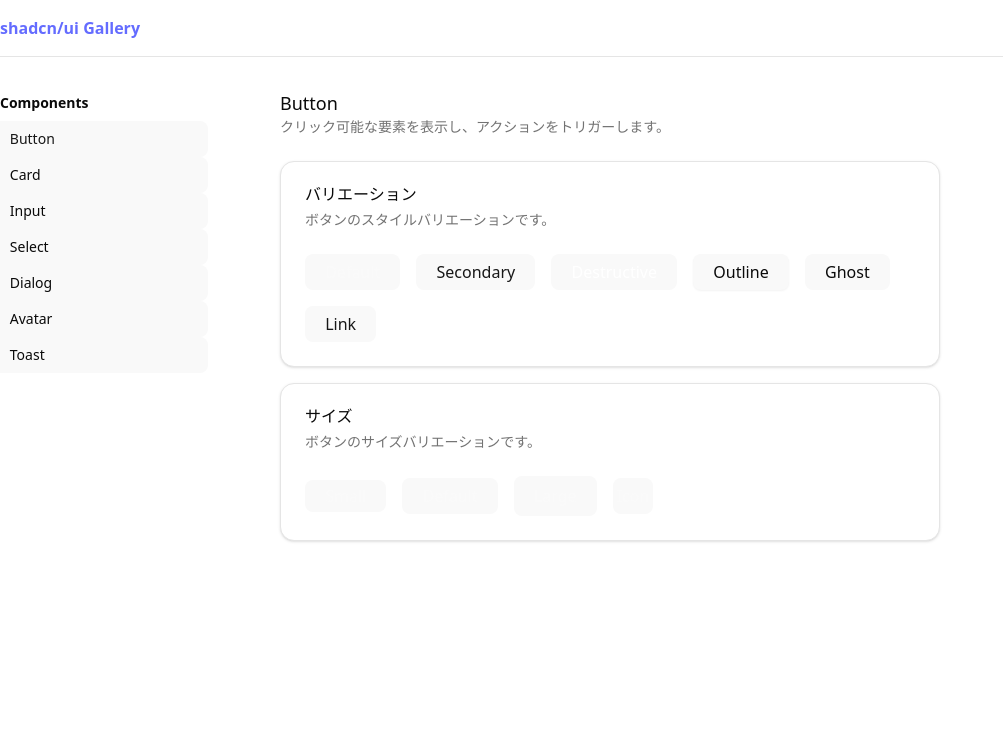
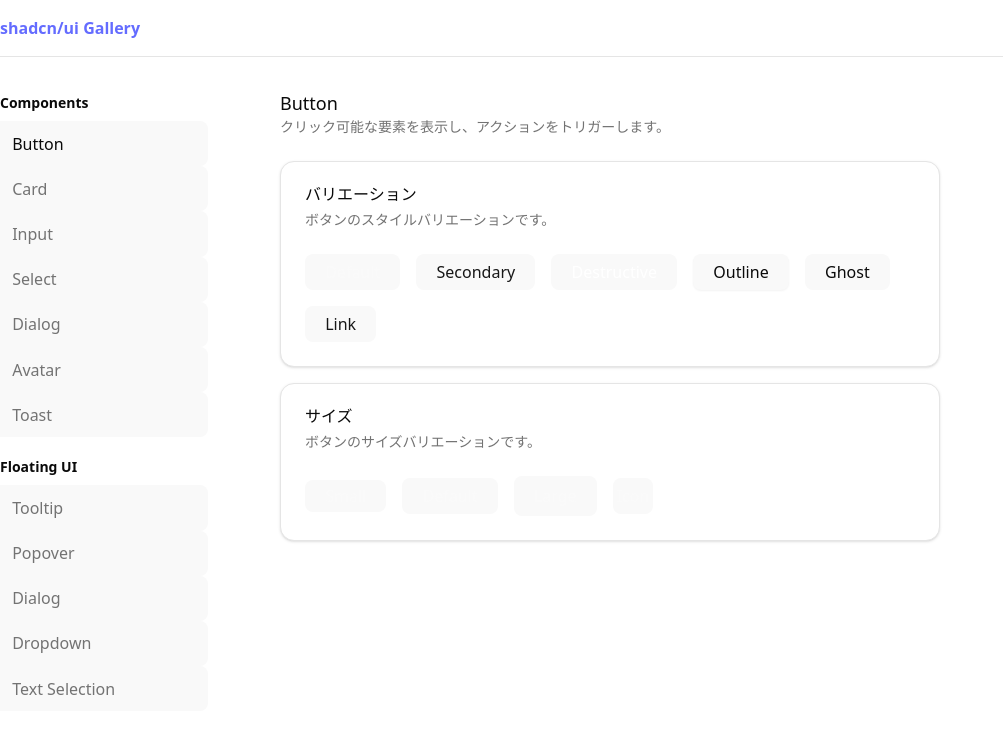
Before and after one commit to yukihito-jokyu/chat-branch, a React (Vite) app in the folder dev/frontend/: page / in a window 1280 px wide. Shown: the top 734 px of the page, without its empty margins (0-1003 px from the left). Built offline with nearby package versions, Linux system fonts and the light colour scheme.

Commit message:
✨ サイドバーにFloating UIのデモを追加
サイドバーのナビゲーションを更新し、Floating UIの各コンポーネントのデモページへのリンクを追加しました。
また、コンポーネントのリストをグループ化し、UIを改善しました。

```diff
--- a/dev/frontend/src/App.tsx
+++ b/dev/frontend/src/App.tsx
@@ -9,6 +9,11 @@ import { DialogDemo } from "@/components/features/DialogDemo";
 import { AvatarDemo } from "@/components/features/AvatarDemo";
 import { SonnerDemo } from "@/components/features/SonnerDemo";
 import { Toaster } from "@/components/ui/sonner";
+import { TooltipDemo } from "@/components/demo/TooltipDemo";
+import { PopoverDemo } from "@/components/demo/PopoverDemo";
+import { DialogDemo as FloatingDialogDemo } from "@/components/demo/DialogDemo";
+import { DropdownMenuDemo } from "@/components/demo/DropdownMenuDemo";
+import { TextSelectionPopupDemo } from "@/components/demo/TextSelectionPopupDemo";
 
 function App() {
   const [currentView, setCurrentView] = useState("button");
@@ -29,6 +34,16 @@ function App() {
         return <AvatarDemo />;
       case "toast":
         return <SonnerDemo />;
+      case "tooltip":
+        return <TooltipDemo />;
+      case "popover":
+        return <PopoverDemo />;
+      case "floating-dialog":
+        return <FloatingDialogDemo />;
+      case "dropdown":
+        return <DropdownMenuDemo />;
+      case "text-selection":
+        return <TextSelectionPopupDemo />;
       default:
         return <ButtonDemo />;
     }
--- a/dev/frontend/src/components/layout/Sidebar.tsx
+++ b/dev/frontend/src/components/layout/Sidebar.tsx
@@ -1,19 +1,34 @@
-import { Button } from "@/components/ui/button";
 import { ScrollArea } from "@/components/ui/scroll-area";
+import { cn } from "@/lib/utils";
 
 interface SidebarProps {
   currentView: string;
   onNavigate: (view: string) => void;
 }
 
-const components = [
-  { name: "Button", id: "button" },
-  { name: "Card", id: "card" },
-  { name: "Input", id: "input" },
-  { name: "Select", id: "select" },
-  { name: "Dialog", id: "dialog" },
-  { name: "Avatar", id: "avatar" },
-  { name: "Toast", id: "toast" },
+const sidebarNavItems = [
+  {
+    title: "Components",
+    items: [
+      { id: "button", label: "Button" },
+      { id: "card", label: "Card" },
+      { id: "input", label: "Input" },
+      { id: "select", label: "Select" },
+      { id: "dialog", label: "Dialog" },
+      { id: "avatar", label: "Avatar" },
+      { id: "toast", label: "Toast" },
+    ],
+  },
+  {
+    title: "Floating UI",
+    items: [
+      { id: "tooltip", label: "Tooltip" },
+      { id: "popover", label: "Popover" },
+      { id: "floating-dialog", label: "Dialog" },
+      { id: "dropdown", label: "Dropdown" },
+      { id: "text-selection", label: "Text Selection" },
+    ],
+  },
 ];
 
 export function Sidebar({ currentView, onNavigate }: SidebarProps) {
@@ -21,23 +36,27 @@ export function Sidebar({ currentView, onNavigate }: SidebarProps) {
     <aside className="fixed top-14 z-30 -ml-2 hidden h-[calc(100vh-3.5rem)] w-full shrink-0 md:sticky md:block">
       <ScrollArea className="h-full py-6 pr-6 lg:py-8">
         <div className="w-full">
-          <div className="mb-4">
-            <h4 className="mb-1 rounded-md px-2 py-1 text-sm font-semibold">
-              Components
-            </h4>
-            <div className="grid grid-flow-row auto-rows-max text-sm">
-              {components.map((item) => (
-                <Button
+          {sidebarNavItems.map((group, index) => (
+            <div key={index} className="pb-4">
+              <h4 className="mb-1 rounded-md px-2 py-1 text-sm font-semibold">
+                {group.title}
+              </h4>
+              {group.items.map((item) => (
+                <button
                   key={item.id}
-                  variant={currentView === item.id ? "secondary" : "ghost"}
-                  className="w-full justify-start font-normal"
                   onClick={() => onNavigate(item.id)}
+                  className={cn(
+                    "group flex w-full items-center rounded-md border border-transparent px-2 py-1 hover:underline",
+                    currentView === item.id
+                      ? "font-medium text-foreground"
+                      : "text-muted-foreground"
+                  )}
                 >
-                  {item.name}
-                </Button>
+                  {item.label}
+                </button>
               ))}
             </div>
-          </div>
+          ))}
         </div>
       </ScrollArea>
     </aside>
```
